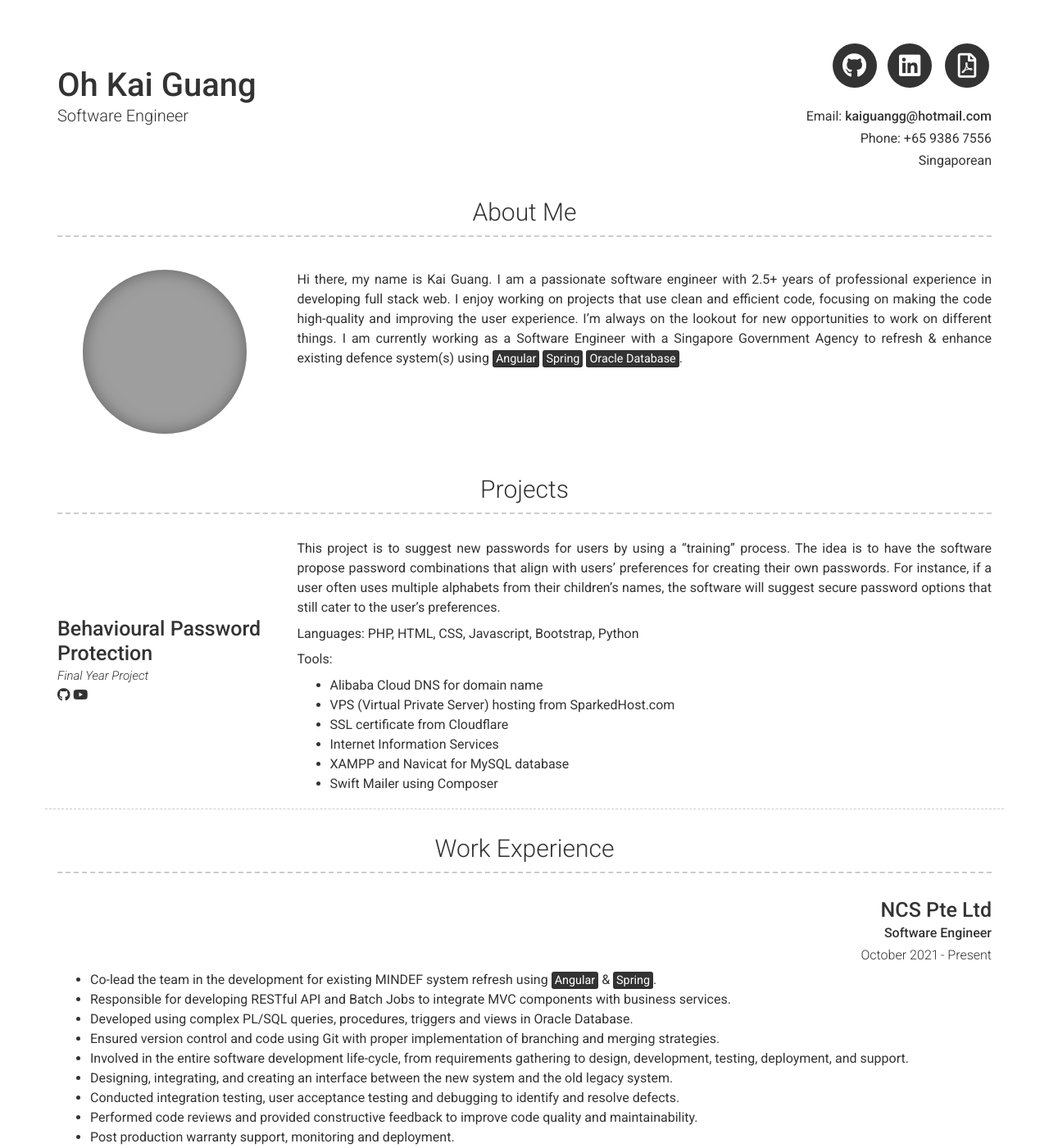
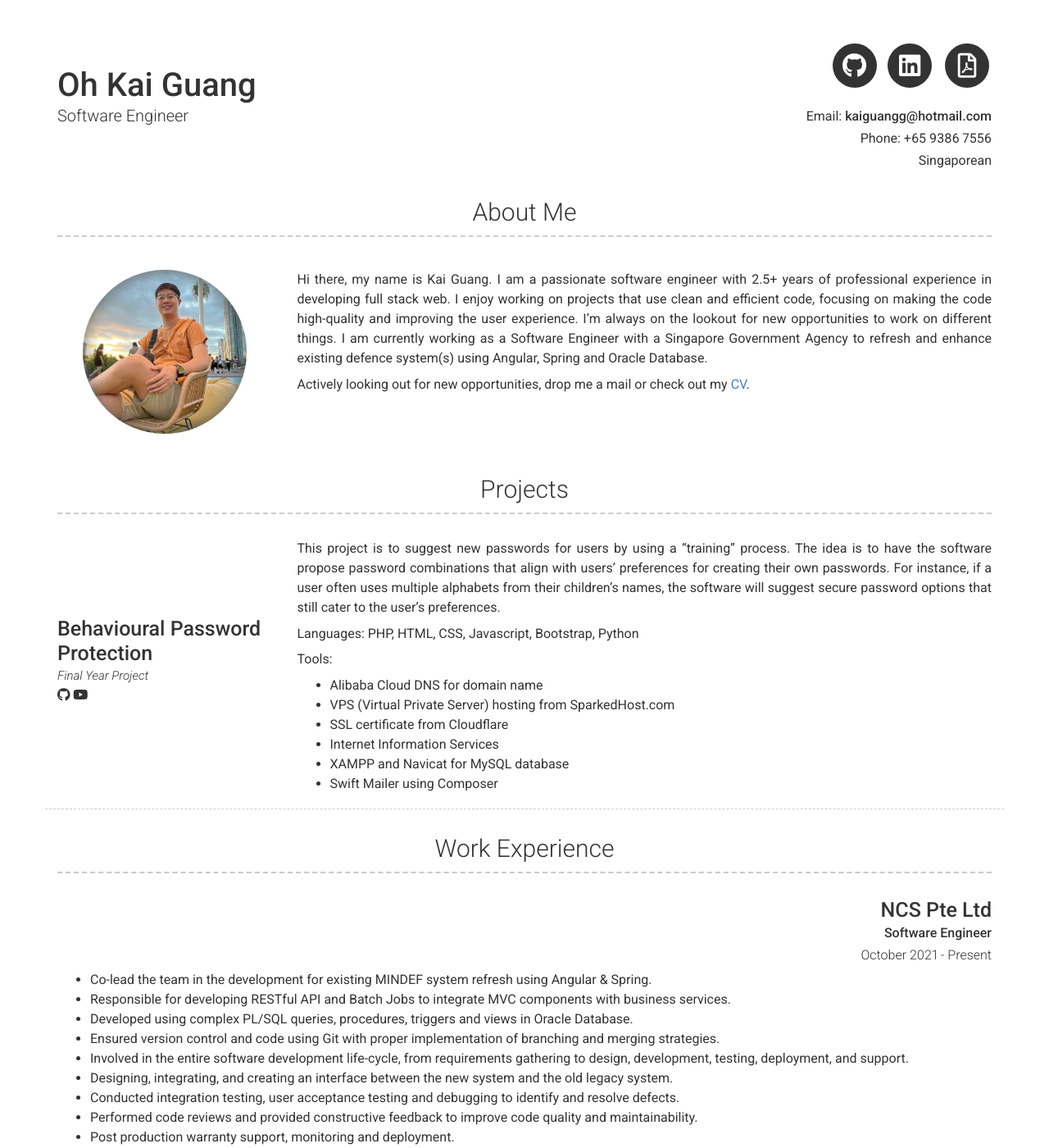
Before and after one commit to kaiguangg/digital-cv, a Jekyll site: the page built from index.md, in a window 1280 px wide and 1400 px high. Shown: the whole window at 82% size. Built offline with Jekyll 4.4.1, drawn with Linux system fonts in a browser that asks for light colours; nearby versions of some CDN libraries; grey boxes are pictures that could not be loaded.

Commit message:
Code update

```diff
--- a/_config.yml
+++ b/_config.yml
@@ -51,11 +51,13 @@ additional_links:
 
 # About Section
 # about_title: About Me (Use this to override about section title)
-about_profile_image: images/DSCF1730.jpg
+about_profile_image: images/pppp.jpg
 about_content: | # this will include new lines to allow paragraphs
   Hi there, my name is Kai Guang. I am a passionate software engineer with 2.5+ years of professional experience in developing full stack web.
   I enjoy working on projects that use clean and efficient code, focusing on making the code high-quality and improving the user experience. I'm always on the lookout for new opportunities to work on different things.
-  I am currently working as a Software Engineer with a Singapore Government Agency to refresh & enhance existing defence system(s) using <mark>Angular</mark> <mark>Spring</mark> <mark>Oracle Database</mark>.
+  I am currently working as a Software Engineer with a Singapore Government Agency to refresh and enhance existing defence system(s) using Angular, Spring and Oracle Database.
+
+  Actively looking out for new opportunities, drop me a mail or check out my [CV](https://kaiguangg.github.io/digital-cv/resume/index.html).
 
 # Write an awesome description about yourself here, this supports markdown, so you can add [links](http://foobar.com) and highlight things <mark>like this</mark>.
 
@@ -108,7 +110,7 @@ content:
         #   Short description of the company (optional)
         description: | # this will include new lines to allow paragraphs
 
-          - Co-lead the team in the development for existing MINDEF system refresh using <mark>Angular</mark> & <mark>Spring</mark>.
+          - Co-lead the team in the development for existing MINDEF system refresh using Angular & Spring.
           - Responsible for developing RESTful API and Batch Jobs to integrate MVC components with business services.
           - Developed using complex PL/SQL queries, procedures, triggers and views in Oracle Database.
           - Ensured version control and code using Git with proper implementation of branching and merging strategies.
```
Also changed, not shown: images/pppp.jpg (added).
